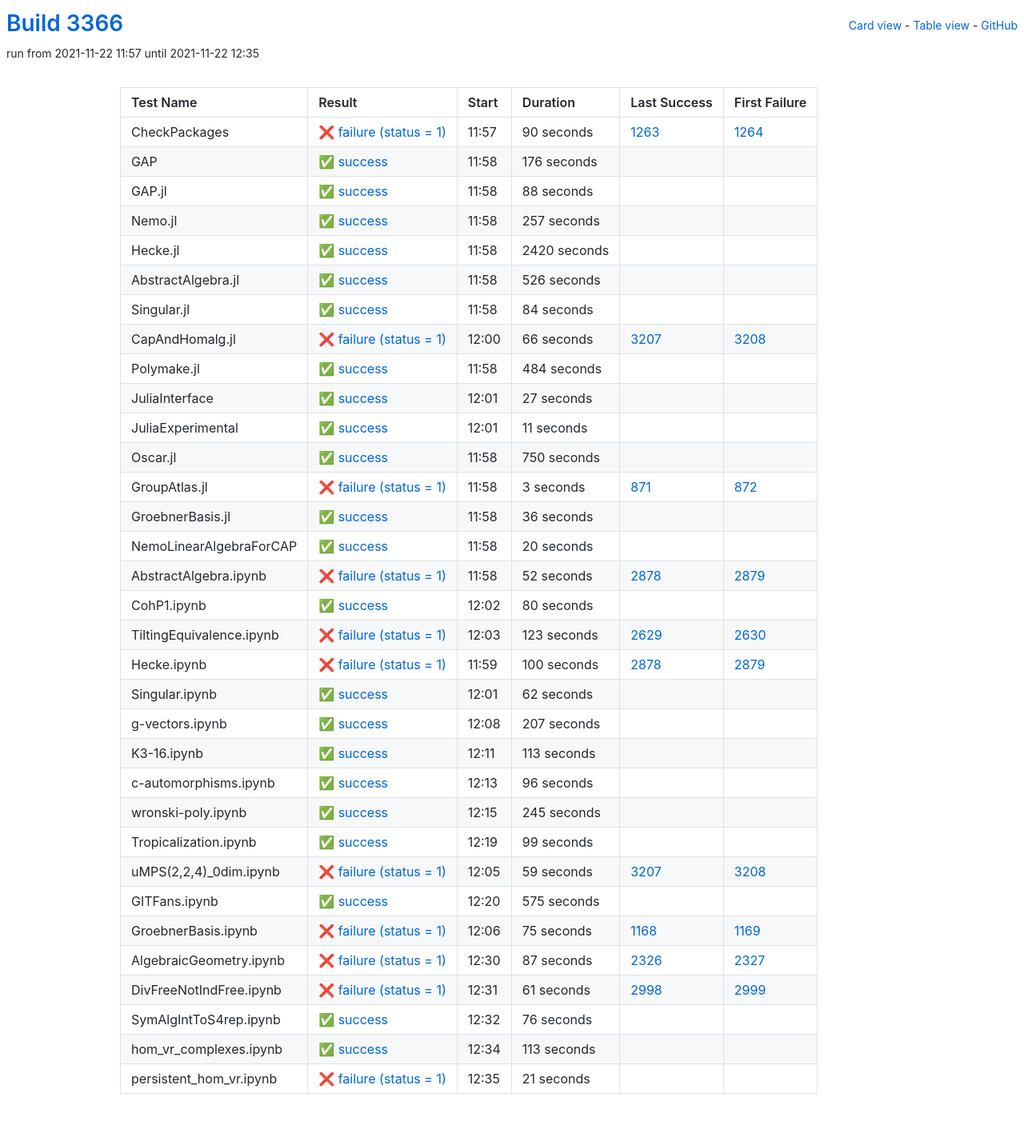
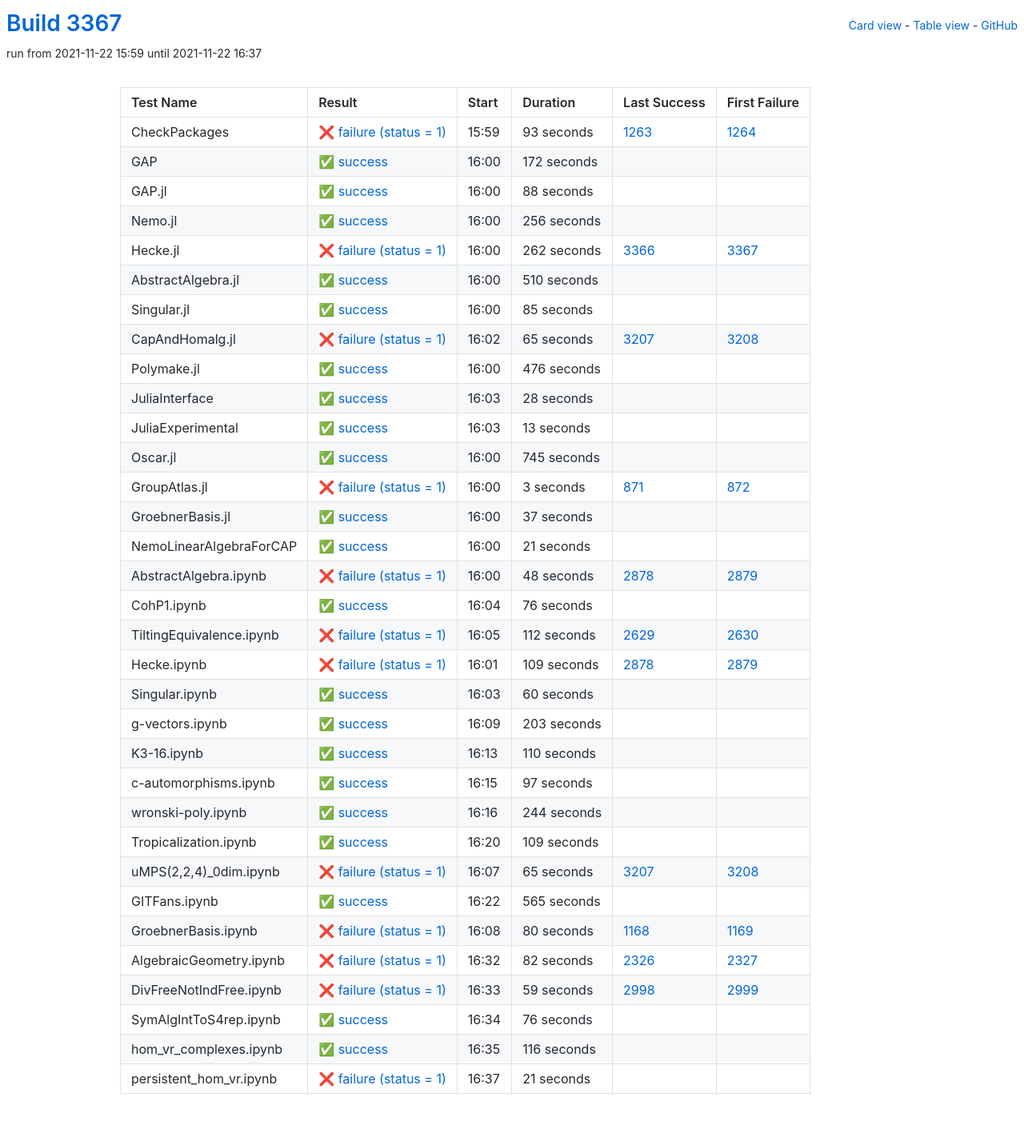
Before and after one commit to oscar-system/oscar-ci-status-stable, a Jekyll site: the page built from table.html, in a window 1280 px wide. Shown: the whole page at 80% size. Built offline with Jekyll 4.4.1, drawn with Linux system fonts in a browser that asks for light colours.

Commit message:
Build #3367

```diff
--- a/_data/ci.yml
+++ b/_data/ci.yml
@@ -1,6 +1,6 @@
 ---
-build: 3366
-build_url: https://oscarci.mathematik.uni-kl.de/job/oscar-stable/3366/
+build: 3367
+build_url: https://oscarci.mathematik.uni-kl.de/job/oscar-stable/3367/
 job: oscar-stable
 organization: oscar-system
 repo: oscar-ci-status-stable
@@ -8,32 +8,32 @@ repourl: https://github.com/oscar-system/oscar-ci-status-stable
 tests:
 - name: CheckPackages
   id: checkpackages
-  log: https://oscarci.mathematik.uni-kl.de/job/oscar-stable/3366/artifact/logs/build-3366/CheckPackages.log
-  start: 2021-11-22 11:57
+  log: https://oscarci.mathematik.uni-kl.de/job/oscar-stable/3367/artifact/logs/build-3367/CheckPackages.log
+  start: 2021-11-22 15:59
   success: false
   exitcode: 1
   status: failure
-  duration: 90
+  duration: 93
   last_success: 1263
   last_success_url: https://oscarci.mathematik.uni-kl.de/job/oscar-stable/1263/
   first_failure: 1264
   first_failure_url: https://oscarci.mathematik.uni-kl.de/job/oscar-stable/1264/
 - name: GAP
   id: gap
-  log: https://oscarci.mathematik.uni-kl.de/job/oscar-stable/3366/artifact/logs/build-3366/GAP.log
-  start: 2021-11-22 11:58
+  log: https://oscarci.mathematik.uni-kl.de/job/oscar-stable/3367/artifact/logs/build-3367/GAP.log
+  start: 2021-11-22 16:00
   success: true
   exitcode: 0
   status: success
-  duration: 176
+  duration: 172
   last_success: false
   last_success_url:
   first_failure: false
   first_failure_url:
 - name: GAP.jl
   id: gap-jl
-  log: https://oscarci.mathematik.uni-kl.de/job/oscar-stable/3366/artifact/logs/build-3366/GAP.jl.log
-  start: 2021-11-22 11:58
+  log: https://oscarci.mathematik.uni-kl.de/job/oscar-stable/3367/artifact/logs/build-3367/GAP.jl.log
+  start: 2021-11-22 16:00
   success: true
   exitcode: 0
   status: success
@@ -44,116 +44,116 @@ tests:
   first_failure_url:
 - name: Nemo.jl
   id: nemo-jl
-  log: https://oscarci.mathematik.uni-kl.de/job/oscar-stable/3366/artifact/logs/build-3366/Nemo.jl.log
-  start: 2021-11-22 11:58
+  log: https://oscarci.mathematik.uni-kl.de/job/oscar-stable/3367/artifact/logs/build-3367/Nemo.jl.log
+  start: 2021-11-22 16:00
   success: true
   exitcode: 0
   status: success
-  duration: 257
+  duration: 256
   last_success: false
   last_success_url:
   first_failure: false
   first_failure_url:
 - name: Hecke.jl
   id: hecke-jl
-  log: https://oscarci.mathematik.uni-kl.de/job/oscar-stable/3366/artifact/logs/build-3366/Hecke.jl.log
-  start: 2021-11-22 11:58
+  log: https://oscarci.mathematik.uni-kl.de/job/oscar-stable/3367/artifact/logs/build-3367/Hecke.jl.log
+  start: 2021-11-22 16:00
+  success: false
+  exitcode: 1
+  status: failure
+  duration: 262
+  last_success: 3366
+  last_success_url: https://oscarci.mathematik.uni-kl.de/job/oscar-stable/3366/
+  first_failure: 3367
+  first_failure_url: https://oscarci.mathematik.uni-kl.de/job/oscar-stable/3367/
+- name: AbstractAlgebra.jl
+  id: abstractalgebra-jl
+  log: https://oscarci.mathematik.uni-kl.de/job/oscar-stable/3367/artifact/logs/build-3367/AbstractAlgebra.jl.log
+  start: 2021-11-22 16:00
   success: true
   exitcode: 0
   status: success
-  duration: 2420
-  last_success: false
-  last_success_url:
-  first_failure: false
-  first_failure_url:
-- name: AbstractAlgebra.jl
-  id: abstractalgebra-jl
-  log: https://oscarci.mathematik.uni-kl.de/job/oscar-stable/3366/artifact/logs/build-3366/AbstractAlgebra.jl.log
-  start: 2021-11-22 11:58
-  success: true
-  exitcode: 0
-  status: success
-  duration: 526
+  duration: 510
   last_success: false
   last_success_url:
   first_failure: false
   first_failure_url:
 - name: Singular.jl
   id: singular-jl
-  log: https://oscarci.mathematik.uni-kl.de/job/oscar-stable/3366/artifact/logs/build-3366/Singular.jl.log
-  start: 2021-11-22 11:58
+  log: https://oscarci.mathematik.uni-kl.de/job/oscar-stable/3367/artifact/logs/build-3367/Singular.jl.log
+  start: 2021-11-22 16:00
   success: true
   exitcode: 0
   status: success
-  duration: 84
+  duration: 85
   last_success: false
   last_success_url:
   first_failure: false
   first_failure_url:
 - name: CapAndHomalg.jl
   id: capandhomalg-jl
-  log: https://oscarci.mathematik.uni-kl.de/job/oscar-stable/3366/artifact/logs/build-3366/CapAndHomalg.jl.log
-  start: 2021-11-22 12:00
+  log: https://oscarci.mathematik.uni-kl.de/job/oscar-stable/3367/artifact/logs/build-3367/CapAndHomalg.jl.log
+  start: 2021-11-22 16:02
   success: false
   exitcode: 1
   status: failure
-  duration: 66
+  duration: 65
   last_success: 3207
   last_success_url: https://oscarci.mathematik.uni-kl.de/job/oscar-stable/3207/
   first_failure: 3208
   first_failure_url: https://oscarci.mathematik.uni-kl.de/job/oscar-stable/3208/
 - name: Polymake.jl
   id: polymake-jl
-  log: https://oscarci.mathematik.uni-kl.de/job/oscar-stable/3366/artifact/logs/build-3366/Polymake.jl.log
-  start: 2021-11-22 11:58
+  log: https://oscarci.mathematik.uni-kl.de/job/oscar-stable/3367/artifact/logs/build-3367/Polymake.jl.log
+  start: 2021-11-22 16:00
   success: true
   exitcode: 0
   status: success
-  duration: 484
+  duration: 476
   last_success: false
   last_success_url:
   first_failure: false
   first_failure_url:
 - name: JuliaInterface
   id: juliainterface
-  log: https://oscarci.mathematik.uni-kl.de/job/oscar-stable/3366/artifact/logs/build-3366/JuliaInterface.log
-  start: 2021-11-22 12:01
+  log: https://oscarci.mathematik.uni-kl.de/job/oscar-stable/3367/artifact/logs/build-3367/JuliaInterface.log
+  start: 2021-11-22 16:03
   success: true
   exitcode: 0
   status: success
-  duration: 27
+  duration: 28
   last_success: false
   last_success_url:
   first_failure: false
   first_failure_url:
 - name: JuliaExperimental
   id: juliaexperimental
-  log: https://oscarci.mathematik.uni-kl.de/job/oscar-stable/3366/artifact/logs/build-3366/JuliaExperimental.log
-  start: 2021-11-22 12:01
+  log: https://oscarci.mathematik.uni-kl.de/job/oscar-stable/3367/artifact/logs/build-3367/JuliaExperimental.log
+  start: 2021-11-22 16:03
   success: true
   exitcode: 0
   status: success
-  duration: 11
+  duration: 13
   last_success: false
   last_success_url:
   first_failure: false
   first_failure_url:
 - name: Oscar.jl
   id: oscar-jl
-  log: https://oscarci.mathematik.uni-kl.de/job/oscar-stable/3366/artifact/logs/build-3366/Oscar.jl.log
-  start: 2021-11-22 11:58
+  log: https://oscarci.mathematik.uni-kl.de/job/oscar-stable/3367/artifact/logs/build-3367/Oscar.jl.log
+  start: 2021-11-22 16:00
   success: true
   exitcode: 0
   status: success
-  duration: 750
+  duration: 745
   last_success: false
   last_success_url:
   first_failure: false
   first_failure_url:
 - name: GroupAtlas.jl
   id: groupatlas-jl
-  log: https://oscarci.mathematik.uni-kl.de/job/oscar-stable/3366/artifact/logs/build-3366/GroupAtlas.jl.log
-  start: 2021-11-22 11:58
+  log: https://oscarci.mathematik.uni-kl.de/job/oscar-stable/3367/artifact/logs/build-3367/GroupAtlas.jl.log
+  start: 2021-11-22 16:00
   success: false
   exitcode: 1
   status: failure
@@ -164,212 +164,212 @@ tests:
   first_failure_url: https://oscarci.mathematik.uni-kl.de/job/oscar-stable/872/
 - name: GroebnerBasis.jl
   id: groebnerbasis-jl
-  log: https://oscarci.mathematik.uni-kl.de/job/oscar-stable/3366/artifact/logs/build-3366/GroebnerBasis.jl.log
-  start: 2021-11-22 11:58
+  log: https://oscarci.mathematik.uni-kl.de/job/oscar-stable/3367/artifact/logs/build-3367/GroebnerBasis.jl.log
+  start: 2021-11-22 16:00
   success: true
   exitcode: 0
   status: success
-  duration: 36
+  duration: 37
   last_success: false
   last_success_url:
   first_failure: false
   first_failure_url:
 - name: NemoLinearAlgebraForCAP
   id: nemolinearalgebraforcap
-  log: https://oscarci.mathematik.uni-kl.de/job/oscar-stable/3366/artifact/logs/build-3366/NemoLinearAlgebraForCAP.log
-  start: 2021-11-22 11:58
+  log: https://oscarci.mathematik.uni-kl.de/job/oscar-stable/3367/artifact/logs/build-3367/NemoLinearAlgebraForCAP.log
+  start: 2021-11-22 16:00
   success: true
   exitcode: 0
   status: success
-  duration: 20
+  duration: 21
   last_success: false
   last_success_url:
   first_failure: false
   first_failure_url:
 - name: AbstractAlgebra.ipynb
   id: abstractalgebra-ipynb
-  log: https://oscarci.mathematik.uni-kl.de/job/oscar-stable/3366/artifact/logs/build-3366/AbstractAlgebra.ipynb.log
-  start: 2021-11-22 11:58
+  log: https://oscarci.mathematik.uni-kl.de/job/oscar-stable/3367/artifact/logs/build-3367/AbstractAlgebra.ipynb.log
+  start: 2021-11-22 16:00
   success: false
   exitcode: 1
   status: failure
-  duration: 52
+  duration: 48
   last_success: 2878
   last_success_url: https://oscarci.mathematik.uni-kl.de/job/oscar-stable/2878/
   first_failure: 2879
   first_failure_url: https://oscarci.mathematik.uni-kl.de/job/oscar-stable/2879/
 - name: CohP1.ipynb
   id: cohp1-ipynb
-  log: https://oscarci.mathematik.uni-kl.de/job/oscar-stable/3366/artifact/logs/build-3366/CohP1.ipynb.log
-  start: 2021-11-22 12:02
+  log: https://oscarci.mathematik.uni-kl.de/job/oscar-stable/3367/artifact/logs/build-3367/CohP1.ipynb.log
+  start: 2021-11-22 16:04
   success: true
   exitcode: 0
   status: success
-  duration: 80
+  duration: 76
   last_success: false
   last_success_url:
   first_failure: false
   first_failure_url:
 - name: TiltingEquivalence.ipynb
   id: tiltingequivalence-ipynb
-  log: https://oscarci.mathematik.uni-kl.de/job/oscar-stable/3366/artifact/logs/build-3366/TiltingEquivalence.ipynb.log
-  start: 2021-11-22 12:03
+  log: https://oscarci.mathematik.uni-kl.de/job/oscar-stable/3367/artifact/logs/build-3367/TiltingEquivalence.ipynb.log
+  start: 2021-11-22 16:05
   success: false
   exitcode: 1
   status: failure
-  duration: 123
+  duration: 112
   last_success: 2629
   last_success_url: https://oscarci.mathematik.uni-kl.de/job/oscar-stable/2629/
   first_failure: 2630
   first_failure_url: https://oscarci.mathematik.uni-kl.de/job/oscar-stable/2630/
 - name: Hecke.ipynb
   id: hecke-ipynb
-  log: https://oscarci.mathematik.uni-kl.de/job/oscar-stable/3366/artifact/logs/build-3366/Hecke.ipynb.log
-  start: 2021-11-22 11:59
+  log: https://oscarci.mathematik.uni-kl.de/job/oscar-stable/3367/artifact/logs/build-3367/Hecke.ipynb.log
+  start: 2021-11-22 16:01
   success: false
   exitcode: 1
   status: failure
-  duration: 100
+  duration: 109
   last_success: 2878
   last_success_url: https://oscarci.mathematik.uni-kl.de/job/oscar-stable/2878/
   first_failure: 2879
   first_failure_url: https://oscarci.mathematik.uni-kl.de/job/oscar-stable/2879/
 - name: Singular.ipynb
   id: singular-ipynb
-  log: https://oscarci.mathematik.uni-kl.de/job/oscar-stable/3366/artifact/logs/build-3366/Singular.ipynb.log
-  start: 2021-11-22 12:01
+  log: https://oscarci.mathematik.uni-kl.de/job/oscar-stable/3367/artifact/logs/build-3367/Singular.ipynb.log
+  start: 2021-11-22 16:03
   success: true
   exitcode: 0
   status: success
-  duration: 62
+  duration: 60
   last_success: false
   last_success_url:
   first_failure: false
   first_failure_url:
 - name: g-vectors.ipynb
   id: g-vectors-ipynb
-  log: https://oscarci.mathematik.uni-kl.de/job/oscar-stable/3366/artifact/logs/build-3366/g-vectors.ipynb.log
-  start: 2021-11-22 12:08
+  log: https://oscarci.mathematik.uni-kl.de/job/oscar-stable/3367/artifact/logs/build-3367/g-vectors.ipynb.log
+  start: 2021-11-22 16:09
   success: true
   exitcode: 0
   status: success
-  duration: 207
+  duration: 203
   last_success: false
   last_success_url:
   first_failure: false
   first_failure_url:
 - name: K3-16.ipynb
   id: k3-16-ipynb
-  log: https://oscarci.mathematik.uni-kl.de/job/oscar-stable/3366/artifact/logs/build-3366/K3-16.ipynb.log
-  start: 2021-11-22 12:11
+  log: https://oscarci.mathematik.uni-kl.de/job/oscar-stable/3367/artifact/logs/build-3367/K3-16.ipynb.log
+  start: 2021-11-22 16:13
   success: true
   exitcode: 0
   status: success
-  duration: 113
+  duration: 110
   last_success: false
   last_success_url:
   first_failure: false
   first_failure_url:
 - name: c-automorphisms.ipynb
   id: c-automorphisms-ipynb
-  log: https://oscarci.mathematik.uni-kl.de/job/oscar-stable/3366/artifact/logs/build-3366/c-automorphisms.ipynb.log
-  start: 2021-11-22 12:13
+  log: https://oscarci.mathematik.uni-kl.de/job/oscar-stable/3367/artifact/logs/build-3367/c-automorphisms.ipynb.log
+  start: 2021-11-22 16:15
   success: true
   exitcode: 0
   status: success
-  duration: 96
+  duration: 97
   last_success: false
   last_success_url:
   first_failure: false
   first_failure_url:
 - name: wronski-poly.ipynb
   id: wronski-poly-ipynb
-  log: https://oscarci.mathematik.uni-kl.de/job/oscar-stable/3366/artifact/logs/build-3366/wronski-poly.ipynb.log
-  start: 2021-11-22 12:15
+  log: https://oscarci.mathematik.uni-kl.de/job/oscar-stable/3367/artifact/logs/build-3367/wronski-poly.ipynb.log
+  start: 2021-11-22 16:16
   success: true
   exitcode: 0
   status: success
-  duration: 245
+  duration: 244
   last_success: false
   last_success_url:
   first_failure: false
   first_failure_url:
 - name: Tropicalization.ipynb
   id: tropicalization-ipynb
-  log: https://oscarci.mathematik.uni-kl.de/job/oscar-stable/3366/artifact/logs/build-3366/Tropicalization.ipynb.log
-  start: 2021-11-22 12:19
+  log: https://oscarci.mathematik.uni-kl.de/job/oscar-stable/3367/artifact/logs/build-3367/Tropicalization.ipynb.log
+  start: 2021-11-22 16:20
   success: true
   exitcode: 0
   status: success
-  duration: 99
+  duration: 109
   last_success: false
   last_success_url:
   first_failure: false
   first_failure_url:
 - name: uMPS(2,2,4)_0dim.ipynb
   id: umps-2-2-4-0dim-ipynb
-  log: https://oscarci.mathematik.uni-kl.de/job/oscar-stable/3366/artifact/logs/build-3366/uMPS-2-2-4-_0dim.ipynb.log
-  start: 2021-11-22 12:05
+  log: https://oscarci.mathematik.uni-kl.de/job/oscar-stable/3367/artifact/logs/build-3367/uMPS-2-2-4-_0dim.ipynb.log
+  start: 2021-11-22 16:07
   success: false
   exitcode: 1
   status: failure
-  duration: 59
+  duration: 65
   last_success: 3207
   last_success_url: https://oscarci.mathematik.uni-kl.de/job/oscar-stable/3207/
   first_failure: 3208
   first_failure_url: https://oscarci.mathematik.uni-kl.de/job/oscar-stable/3208/
 - name: GITFans.ipynb
   id: gitfans-ipynb
-  log: https://oscarci.mathematik.uni-kl.de/job/oscar-stable/3366/artifact/logs/build-3366/GITFans.ipynb.log
-  start: 2021-11-22 12:20
+  log: https://oscarci.mathematik.uni-kl.de/job/oscar-stable/3367/artifact/logs/build-3367/GITFans.ipynb.log
+  start: 2021-11-22 16:22
   success: true
   exitcode: 0
   status: success
-  duration: 575
+  duration: 565
   last_success: false
   last_success_url:
   first_failure: false
   first_failure_url:
 - name: GroebnerBasis.ipynb
   id: groebnerbasis-ipynb
-  log: https://oscarci.mathematik.uni-kl.de/job/oscar-stable/3366/artifact/logs/build-3366/GroebnerBasis.ipynb.log
-  start: 2021-11-22 12:06
+  log: https://oscarci.mathematik.uni-kl.de/job/oscar-stable/3367/artifact/logs/build-3367/GroebnerBasis.ipynb.log
+  start: 2021-11-22 16:08
   success: false
   exitcode: 1
   status: failure
-  duration: 75
+  duration: 80
   last_success: 1168
   last_success_url: https://oscarci.mathematik.uni-kl.de/job/oscar-stable/1168/
   first_failure: 1169
   first_failure_url: https://oscarci.mathematik.uni-kl.de/job/oscar-stable/1169/
 - name: AlgebraicGeometry.ipynb
   id: algebraicgeometry-ipynb
-  log: https://oscarci.mathematik.uni-kl.de/job/oscar-stable/3366/artifact/logs/build-3366/AlgebraicGeometry.ipynb.log
-  start: 2021-11-22 12:30
+  log: https://oscarci.mathematik.uni-kl.de/job/oscar-stable/3367/artifact/logs/build-3367/AlgebraicGeometry.ipynb.log
+  start: 2021-11-22 16:32
   success: false
   exitcode: 1
   status: failure
-  duration: 87
+  duration: 82
   last_success: 2326
   last_success_url: https://oscarci.mathematik.uni-kl.de/job/oscar-stable/2326/
   first_failure: 2327
   first_failure_url: https://oscarci.mathematik.uni-kl.de/job/oscar-stable/2327/
 - name: DivFreeNotIndFree.ipynb
   id: divfreenotindfree-ipynb
-  log: https://oscarci.mathematik.uni-kl.de/job/oscar-stable/3366/artifact/logs/build-3366/DivFreeNotIndFree.ipynb.log
-  start: 2021-11-22 12:31
+  log: https://oscarci.mathematik.uni-kl.de/job/oscar-stable/3367/artifact/logs/build-3367/DivFreeNotIndFree.ipynb.log
+  start: 2021-11-22 16:33
   success: false
   exitcode: 1
   status: failure
-  duration: 61
+  duration: 59
   last_success: 2998
   last_success_url: https://oscarci.mathematik.uni-kl.de/job/oscar-stable/2998/
   first_failure: 2999
   first_failure_url: https://oscarci.mathematik.uni-kl.de/job/oscar-stable/2999/
 - name: SymAlgIntToS4rep.ipynb
   id: symalginttos4rep-ipynb
-  log: https://oscarci.mathematik.uni-kl.de/job/oscar-stable/3366/artifact/logs/build-3366/SymAlgIntToS4rep.ipynb.log
-  start: 2021-11-22 12:32
+  log: https://oscarci.mathematik.uni-kl.de/job/oscar-stable/3367/artifact/logs/build-3367/SymAlgIntToS4rep.ipynb.log
+  start: 2021-11-22 16:34
   success: true
   exitcode: 0
   status: success
@@ -380,20 +380,20 @@ tests:
   first_failure_url:
 - name: hom_vr_complexes.ipynb
   id: hom-vr-complexes-ipynb
-  log: https://oscarci.mathematik.uni-kl.de/job/oscar-stable/3366/artifact/logs/build-3366/hom_vr_complexes.ipynb.log
-  start: 2021-11-22 12:34
+  log: https://oscarci.mathematik.uni-kl.de/job/oscar-stable/3367/artifact/logs/build-3367/hom_vr_complexes.ipynb.log
+  start: 2021-11-22 16:35
   success: true
   exitcode: 0
   status: success
-  duration: 113
+  duration: 116
   last_success: false
   last_success_url:
   first_failure: false
   first_failure_url:
 - name: persistent_hom_vr.ipynb
   id: persistent-hom-vr-ipynb
-  log: https://oscarci.mathematik.uni-kl.de/job/oscar-stable/3366/artifact/logs/build-3366/persistent_hom_vr.ipynb.log
-  start: 2021-11-22 12:35
+  log: https://oscarci.mathematik.uni-kl.de/job/oscar-stable/3367/artifact/logs/build-3367/persistent_hom_vr.ipynb.log
+  start: 2021-11-22 16:37
   success: false
   exitcode: 1
   status: failure
```
Also changed, not shown: README.md.
